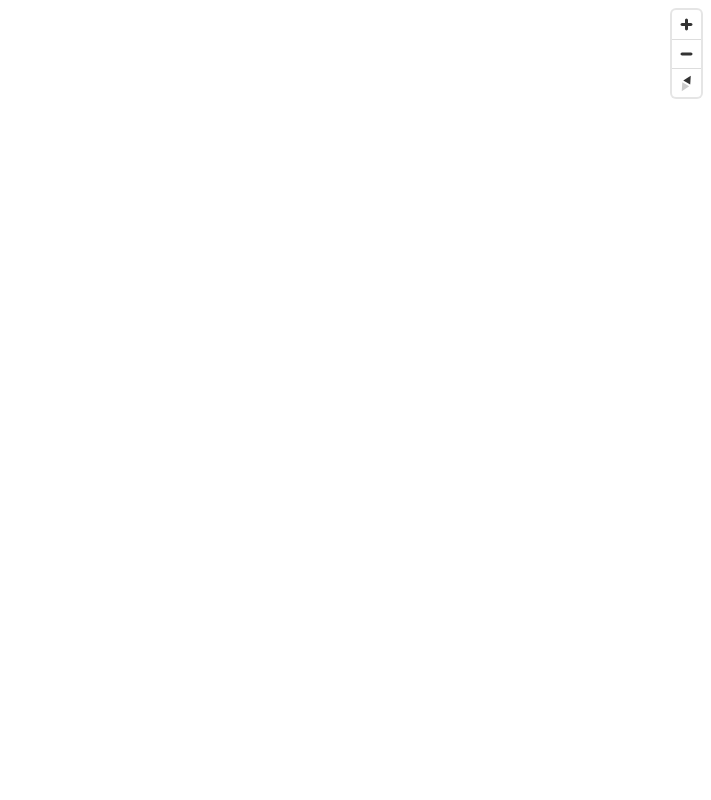
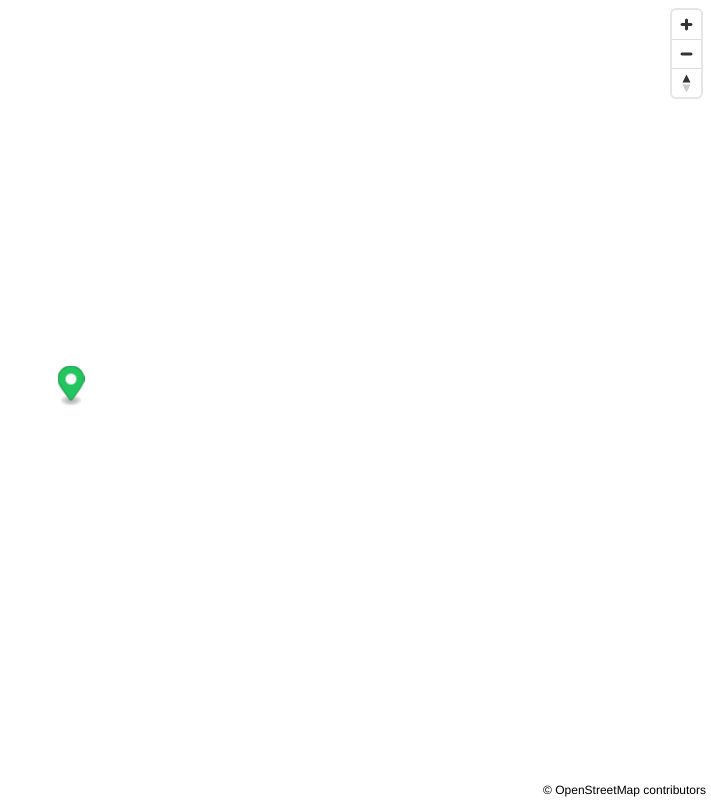
Before and after one commit to furuhashilab/2025gsc_ShotaArakawa, a plain HTML site: page index.html in a window 1280 px wide. Shown: the whole page, without its empty margins (569-1280 px from the left). Drawn offline with nearby package versions, Linux system fonts and the light colour scheme; no server answers.

Commit message:
Update index.html

```diff
--- a/index.html
+++ b/index.html
@@ -2,7 +2,7 @@
 <html lang="ja">
 <head>
   <meta charset="utf-8" />
-  <title>行田市 観光マップ（MapLibre）</title>
+  <title>行田市 観光マップ（MapLibre + OSM）</title>
   <meta name="viewport" content="width=device-width, initial-scale=1.0" />
 
   <!-- MapLibre -->
@@ -48,14 +48,38 @@
       homepage: "https://www.city.gyoda.lg.jp/kanko/spot/kodaihasu.html"
     };
 
-    // ◆ MapLibre 地図の作成（行田市にズーム）
+    // ◆ OSMラスタタイルを使ったスタイル
+    const osmStyle = {
+      version: 8,
+      sources: {
+        "osm-tiles": {
+          type: "raster",
+          tiles: [
+            "https://tile.openstreetmap.org/{z}/{x}/{y}.png"
+          ],
+          tileSize: 256,
+          attribution: "© OpenStreetMap contributors"
+        }
+      },
+      layers: [
+        {
+          id: "osm-tiles",
+          type: "raster",
+          source: "osm-tiles",
+          minzoom: 0,
+          maxzoom: 19
+        }
+      ]
+    };
+
+    // ◆ MapLibre 地図（行田市にズーム）
     const map = new maplibregl.Map({
       container: "map",
-      style: "https://demotiles.maplibre.org/style.json",
+      style: osmStyle,               // ← ここを差し替えた！
       center: [spot.lon, spot.lat],
       zoom: 14,
-      pitch: 60,
-      bearing: -30
+      pitch: 0,                      // ラスタなので一旦2Dに
+      bearing: 0
     });
 
     map.addControl(new maplibregl.NavigationControl(), "top-right");
@@ -71,14 +95,11 @@
     `;
 
     map.on("load", () => {
-      // ◆ Popup（自動では開かない）
-      const popup = new maplibregl.Popup({ offset: 16 })
-        .setHTML(popupHtml);
+      const popup = new maplibregl.Popup({ offset: 16 }).setHTML(popupHtml);
 
-      // ◆ Marker（クリック時に popup が開く）
       new maplibregl.Marker({ color: "#22c55e" })
         .setLngLat([spot.lon, spot.lat])
-        .setPopup(popup)
+        .setPopup(popup)   // クリックしたら表示
         .addTo(map);
     });
   </script>
```
